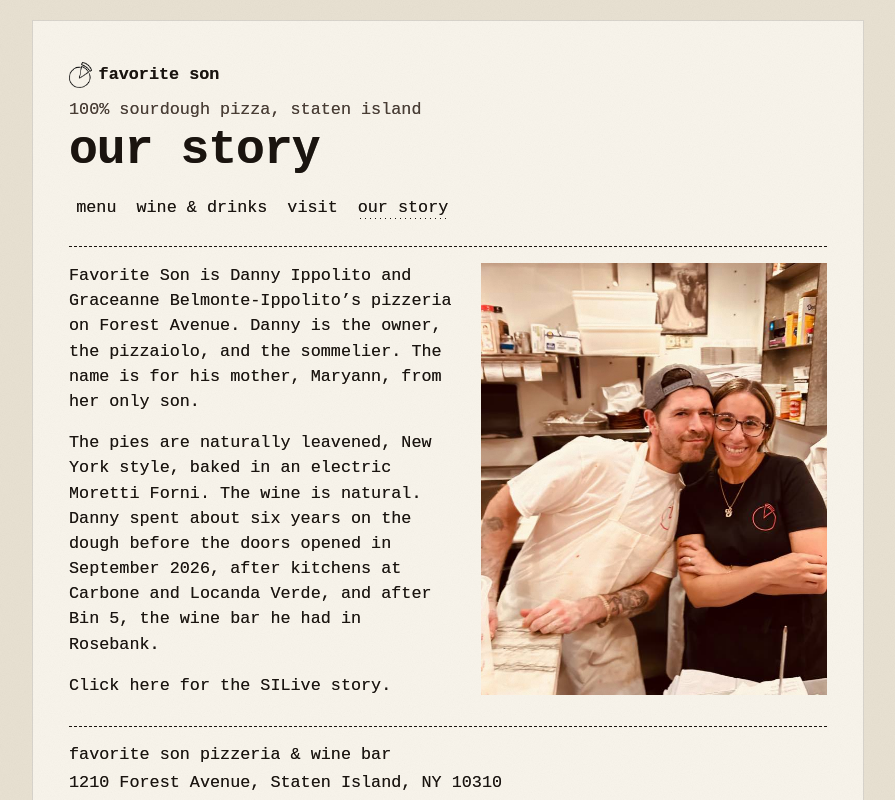
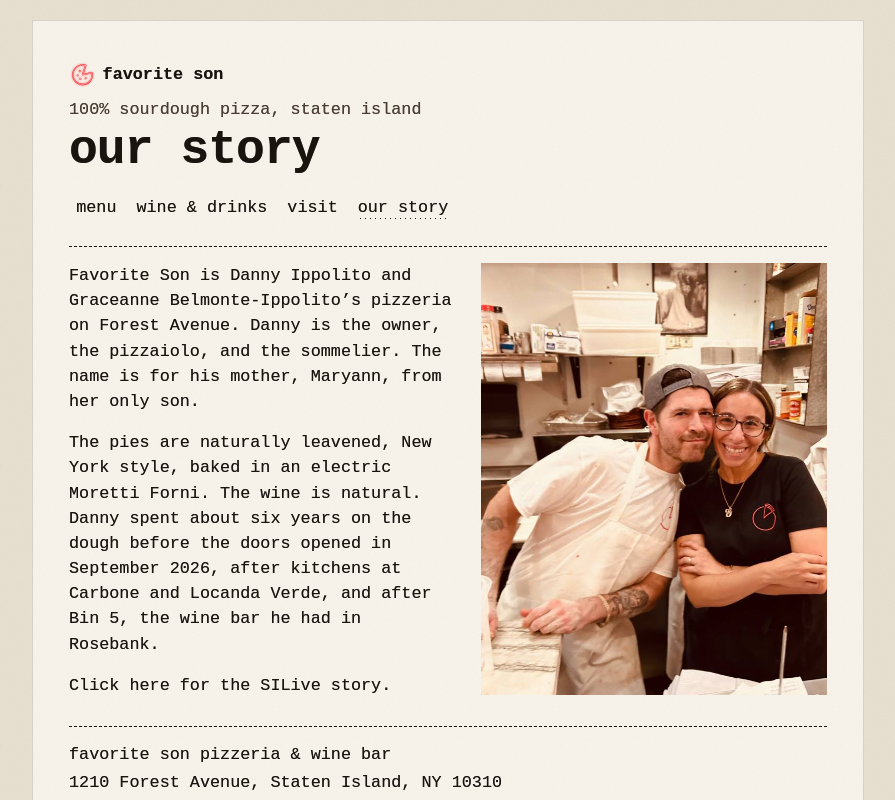
Before and after one commit to jakedcl/favoritesonnyc, a Next.js app: page /story in a window 1280 px wide. Shown: the top 800 px of the page, without its empty margins (192-1087 px from the left). Built offline with nearby package versions, Linux system fonts and the light colour scheme.

Commit message:
Draw the header mark as the shop's red neon pie
Replace the flat black logo with a small SVG of the hanging pizza sign: a red tube, a hot core, and a soft glow. The wordmark, type, and menu colors stay as they are.

Co-authored-by: jakedcl <jakedcl@users.noreply.github.com>

```diff
--- a/src/app/globals.css
+++ b/src/app/globals.css
@@ -89,9 +89,12 @@ button:focus-visible {
 
 .pie-mark {
   display: block;
-  width: 4.75rem;
+  width: clamp(5.35rem, 16vw, 6.85rem);
   height: auto;
-  margin: 0 auto 1.25rem;
+  margin: 0 auto 0.15rem;
+  overflow: visible;
+  text-shadow: none;
+  flex: none;
 }
 
 .pie-mark-home {
@@ -99,10 +102,72 @@ button:focus-visible {
 }
 
 .pie-mark-tiny {
-  width: 1.45rem;
+  width: 1.7rem;
   height: auto;
   margin: 0;
   animation: none;
+}
+
+.pie-hardware,
+.pie-neon {
+  fill: none;
+  stroke-linecap: round;
+  stroke-linejoin: round;
+}
+
+.pie-arm {
+  stroke: #211a16;
+  stroke-width: 2.7;
+}
+
+.pie-arm-lite {
+  stroke: #8a7d72;
+  stroke-width: 0.8;
+}
+
+.pie-glow {
+  stroke: #ff2a34;
+  stroke-width: 4.4;
+  opacity: 0.14;
+}
+
+.pie-tube {
+  stroke: #ff313a;
+  stroke-width: 3.05;
+}
+
+.pie-core {
+  stroke: #fff7f4;
+  stroke-width: 1.05;
+}
+
+.pie-dot {
+  stroke: #ff3840;
+  stroke-width: 1.9;
+}
+
+.pie-dot-core {
+  stroke: #fff6f3;
+  stroke-width: 0.65;
+}
+
+.pie-neon {
+  overflow: visible;
+  filter:
+    drop-shadow(0 0 1px rgba(255, 236, 230, 0.9))
+    drop-shadow(0 0 2px rgba(255, 36, 44, 0.82))
+    drop-shadow(0 0 6px rgba(255, 12, 28, 0.34));
+}
+
+.pie-mark-tiny .pie-glow {
+  stroke-width: 3.2;
+  opacity: 0.1;
+}
+
+.pie-mark-tiny .pie-neon {
+  filter:
+    drop-shadow(0 0 1px rgba(255, 90, 90, 0.8))
+    drop-shadow(0 0 2px rgba(210, 12, 28, 0.42));
 }
 
 .sign {
--- a/src/components/PieMark.tsx
+++ b/src/components/PieMark.tsx
@@ -1,3 +1,89 @@
-export function PieMark({ className = "" }: { className?: string }) {
-  return <img className={className} src="/logo.png" alt="" />;
+const CX = 36;
+const CY = 50;
+const R = 23;
+const SLICE_START = 72;
+const SLICE_END = 12;
+
+function polar(deg: number, radius: number) {
+  const angle = (deg * Math.PI) / 180;
+  return [CX + radius * Math.cos(angle), CY - radius * Math.sin(angle)] as const;
 }
+
+function num(value: number) {
+  return value.toFixed(2);
+}
+
+const [arcX, arcY] = polar(SLICE_START, R);
+const [arcEndX, arcEndY] = polar(SLICE_END, R);
+const arc = `M ${num(arcX)} ${num(arcY)} A ${R} ${R} 0 1 0 ${num(arcEndX)} ${num(arcEndY)}`;
+
+const [cutX, cutY] = polar(SLICE_START, R - 0.15);
+const [cutEndX, cutEndY] = polar(SLICE_END, R - 0.15);
+const cuts = `M ${CX} ${CY} L ${num(cutX)} ${num(cutY)} M ${CX} ${CY} L ${num(cutEndX)} ${num(cutEndY)}`;
+
+const toppings = [128, 188, 238, 312].map((deg) => {
+  const [x, y] = polar(deg, 11.2);
+  return { cx: x, cy: y };
+});
+
+const [hookX, hookY] = polar(112, R + 2.2);
+const arm = `M 17 8 C 17 16, 21 21, ${num(hookX)} ${num(hookY)}`;
+const plate = "M 9 8 H 25";
+
+export function PieMark({
+  className = "",
+  bracket = false,
+}: {
+  className?: string;
+  bracket?: boolean;
+}) {
+  const frame = bracket
+    ? { viewBox: "0 0 72 84", x: 0, y: 0, width: 72, height: 84 }
+    : { viewBox: "4 20 64 62", x: 4, y: 20, width: 64, height: 62 };
+
+  return (
+    <svg
+      className={className}
+      viewBox={frame.viewBox}
+      fill="none"
+      overflow="visible"
+      aria-hidden="true"
+    >
+      {bracket ? (
+        <g className="pie-hardware">
+          <path d={plate} className="pie-arm" />
+          <path d={arm} className="pie-arm" />
+          <path d={arm} className="pie-arm-lite" />
+        </g>
+      ) : null}
+      <svg
+        className="pie-neon"
+        viewBox={frame.viewBox}
+        overflow="visible"
+        x={frame.x}
+        y={frame.y}
+        width={frame.width}
+        height={frame.height}
+      >
+        <path d={arc} className="pie-glow" />
+        <path d={cuts} className="pie-glow" />
+        <path d={arc} className="pie-tube" />
+        <path d={cuts} className="pie-tube" />
+        <path d={arc} className="pie-core" />
+        <path d={cuts} className="pie-core" />
+        {toppings.map((dot) => (
+          <circle key={`${dot.cx}-${dot.cy}`} cx={dot.cx} cy={dot.cy} r="1.55" className="pie-dot" />
+        ))}
+        {toppings.map((dot) => (
+          <circle
+            key={`core-${dot.cx}-${dot.cy}`}
+            cx={dot.cx}
+            cy={dot.cy}
+            r="1.55"
+            className="pie-dot-core"
+          />
+        ))}
+      </svg>
+    </svg>
+  );
+}
--- a/src/components/SignStrips.tsx
+++ b/src/components/SignStrips.tsx
@@ -115,7 +115,7 @@ export function SignStrips() {
 
   return (
     <div className="sign">
-      <PieMark className="pie-mark pie-mark-home" />
+      <PieMark className="pie-mark pie-mark-home" bracket />
       <div className="sign-board">
         <div className="sign-papers">
           {strips.map((strip, index) => (
```
